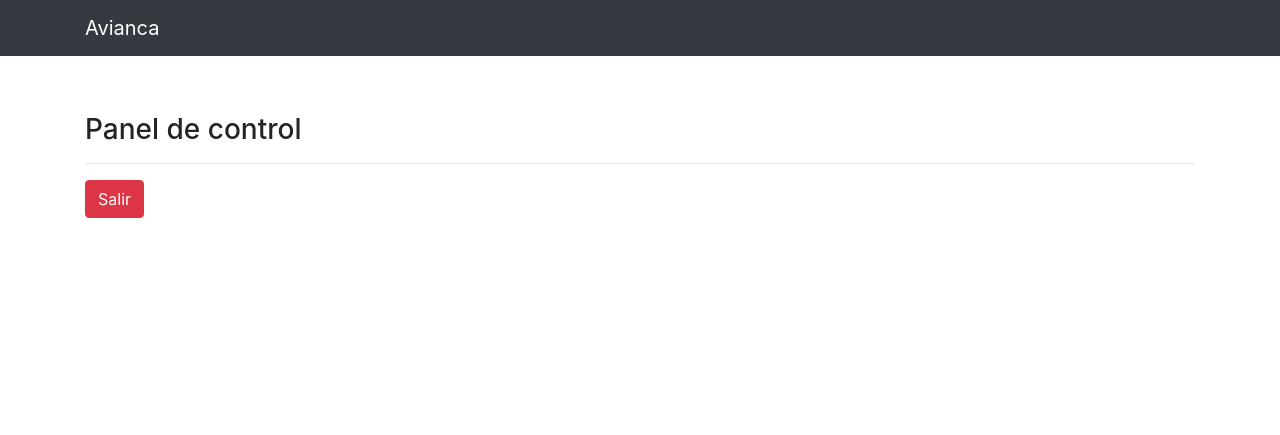
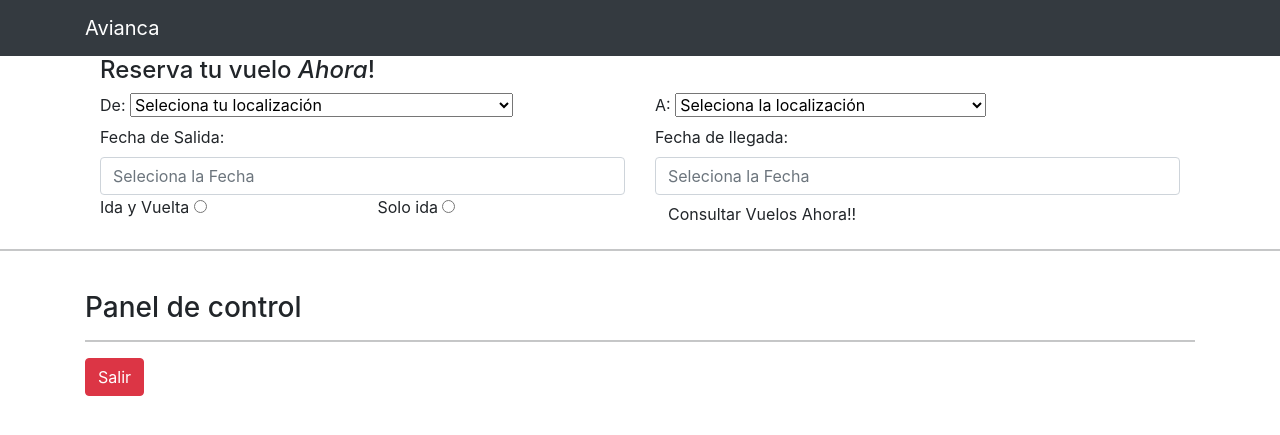
Before and after one commit to Splinnk/Avianca, a PHP site: page /main.php in a window 1280 px wide. Shown: the top 435 px of the page. Run offline with PHP 8.4, Linux system fonts and the light colour scheme; the visitor is signed in with stand-in values (Sample User, id 1).

Commit message:
Se coloco lo que tenia

```diff
--- a/avianca1/main.php
+++ b/avianca1/main.php
@@ -6,6 +6,11 @@
   <head>
     <meta charset="utf-8">
     <meta name="viewport" content="width=device-width, initial-scale=1, shrink-to-fit=no">
+    <script src="https://cdn.jsdelivr.net/npm/bootstrap@5.3.2/dist/js/bootstrap.bundle.min.js" integrity="sha384-C6RzsynM9kWDrMNeT87bh95OGNyZPhcTNXj1NW7RuBCsyN/o0jlpcV8Qyq46cDfL" crossorigin="anonymous"></script>
+    <link href="https://cdn.jsdelivr.net/npm/bootstrap@5.1.3/dist/css/bootstrap.min.css" rel="stylesheet" integrity="sha384-1BmE4kWBq78iYhFldvKuhfTAU6auU8tT94WrHftjDbrCEXSU1oBoqyl2QvZ6jIW3" crossorigin="anonymous">
+    <link href="https://cdn.jsdelivr.net/npm/bootstrap@5.3.2/dist/css/bootstrap.min.css" rel="stylesheet" integrity="sha384-T3c6CoIi6uLrA9TneNEoa7RxnatzjcDSCmG1MXxSR1GAsXEV/Dwwykc2MPK8M2HN" crossorigin="anonymous">
+    <link rel="stylesheet" href="css/Estilo.css">
+    <link href="https://fonts.googleapis.com/css?family=Open+Sans:300,400,600,700,800" rel="stylesheet">
 
     <!-- Bootstrap CSS -->
     <link rel="stylesheet" href="https://stackpath.bootstrapcdn.com/bootstrap/4.5.2/css/bootstrap.min.css" integrity="sha384-JcKb8q3iqJ61gNV9KGb8thSsNjpSL0n8PARn9HuZOnIxN0hoP+VmmDGMN5t9UJ0Z" crossorigin="anonymous">
@@ -30,6 +35,81 @@
     </div>
     </div>
   </nav>
+	     <section class="banner" id="top">
+
+        <div class="container">
+            <div class="container d-flex align-items-center justify-content-lg-between">
+                <section id="first-tab-group" class="tabgroup">
+                    <div id="tab1">
+                        <div class="submit-form">
+                            <h4>Reserva tu vuelo <em>Ahora</em>!</h4>
+                            <form id="form-submit" action="../Gp/Tabla/TablaVuelos.php" method="get">
+                                <div class="row">
+                                    <div class="col-md-6">
+                                        <fieldset>
+                                            <label for="from">De:</label>
+                                            <select required name='from' onchange='this.form()'>
+                                                <option value="">Seleciona tu localización</option>
+                                                <option value="Cambodia">Aeropuerto Internacional Mariscal Sucre (Quito)</option>
+                                            </select>
+                                        </fieldset>
+                                    </div>
+                                    <div class="col-md-6">
+                                        <fieldset>
+                                            <label for="to">A:</label>
+                                            <select required name='to' onchange='this.form()'>
+                                                <option value="">Seleciona la localización</option>
+                                                <option value="Cambodia">Aereopuerto George Washinton (USA)</option>
+                                            </select>
+                                        </fieldset>
+                                    </div>
+                                    <div class="col-md-6">
+                                        <fieldset>
+                                            <label for="departure">Fecha de Salida:</label>
+                                            <input name="deparure" type="text" class="form-control date" id="deparure"
+                                                placeholder="Seleciona la Fecha" required onchange='this.form()'>
+                                        </fieldset>
+                                    </div>
+                                    <div class="col-md-6">
+                                        <fieldset>
+                                            <label for="return">Fecha de llegada:</label>
+                                            <input name="return" type="text" class="form-control date" id="return"
+                                                placeholder="Seleciona la Fecha" required onchange='this.form()'>
+                                        </fieldset>
+                                    </div>
+                                    <div class="col-md-6">
+                                        <div class="radio-select">
+                                            <div class="row">
+                                                <div class="col-md-6 col-sm-6 col-xs-6">
+                                                    <label for="round">Ida y Vuelta</label>
+                                                    <input type="radio" name="trip" id="round" value="round"
+                                                        requiredonchange='this.form.()'>
+                                                </div>
+                                                <div class="col-md-6 col-sm-6 col-xs-6">
+                                                    <label for="oneway">Solo ida</label>
+                                                    <input type="radio" name="trip" id="oneway" value="one-way"
+                                                        requiredonchange='this.form.()'>
+                                                </div>
+                                            </div>
+                                        </div>
+                                    </div>
+                                    <div class="col-md-6">
+                                        <fieldset>
+                                            <button type="submit" id="form-submit" class="btn"> Consultar Vuelos
+                                                Ahora!!</button>
+
+                                        </fieldset>
+                                    </div>
+                                </div>
+                            </form>
+                        </div>
+                    </div>
+                </section>
+            </div>
+        </div>
+        </div>
+    </section>
+
 </header>
 
 <!-- Begin page content -->
```
